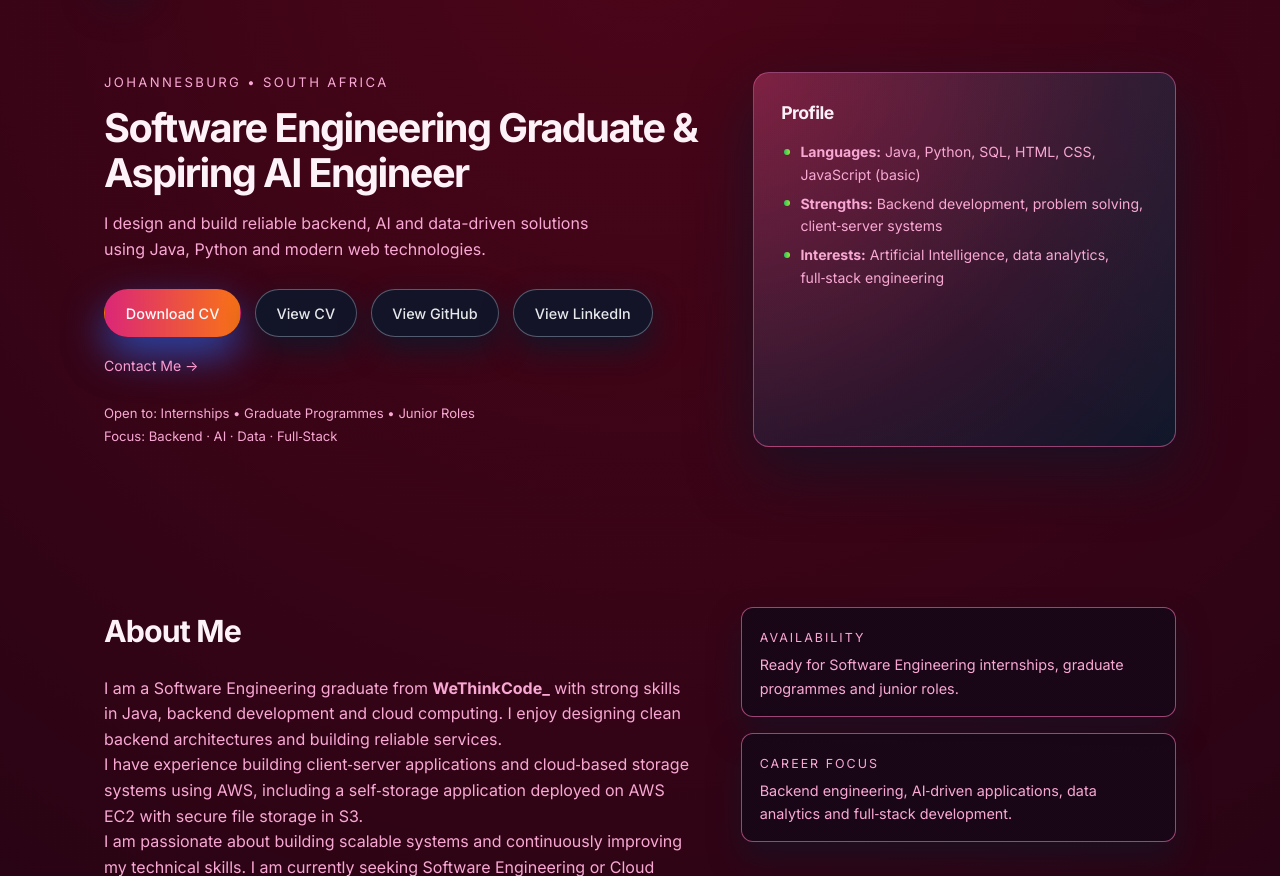
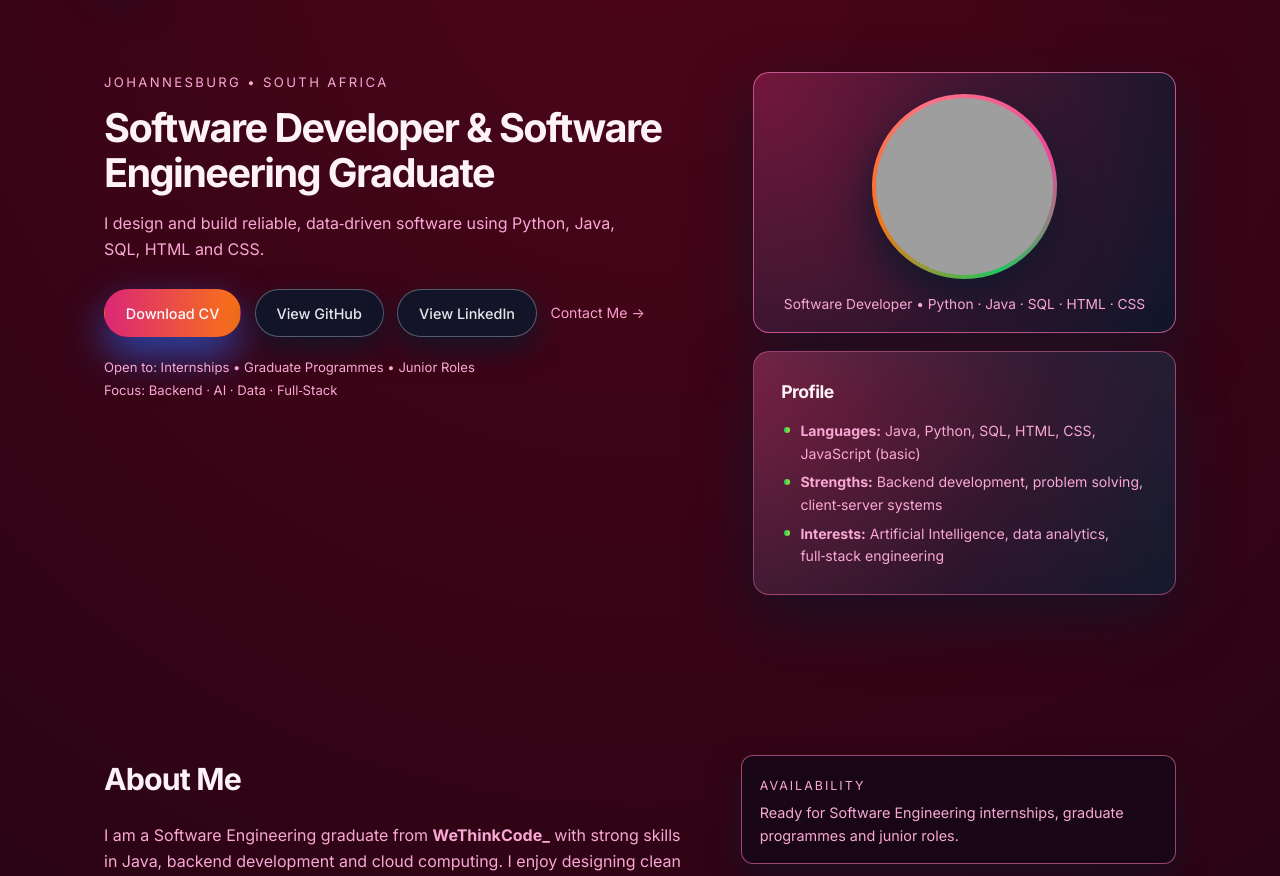
Before and after one commit to Charity2001/Portfolio, a Flask app: page / in a window 1280 px wide. Shown: the part 75-951 px from the top of the page. Run offline with Flask 3, Linux system fonts and the light colour scheme; grey boxes are pictures that could not be loaded.

Commit message:
Add profile photo card and CV download
Made-with: Cursor

# Conflicts:
#	templates/index.html

```diff
--- a/static/style.css
+++ b/static/style.css
@@ -382,6 +382,8 @@ ul {
 .hero-panel {
   display: flex;
   align-items: stretch;
+  flex-direction: column;
+  gap: 1.1rem;
 }
 
 .hero-card {
@@ -437,6 +439,40 @@ ul {
   height: 6px;
   border-radius: 999px;
   background: linear-gradient(to right, #22c55e, #a3e635);
+}
+
+.hero-photo-card {
+  border-radius: var(--radius-lg);
+  padding: 1.3rem 1.4rem 1.1rem;
+  background: radial-gradient(circle at top left, rgba(236, 72, 153, 0.28), rgba(15, 23, 42, 0.98));
+  border: 1px solid rgba(248, 113, 181, 0.7);
+  box-shadow: var(--shadow-soft);
+  text-align: center;
+  position: relative;
+  overflow: hidden;
+}
+
+.hero-photo-ring {
+  width: 185px;
+  height: 185px;
+  margin: 0 auto 0.85rem;
+  border-radius: 999px;
+  padding: 4px;
+  background: conic-gradient(from 160deg, #22c55e, #f97316, #fb7185, #ec4899, #22c55e);
+  box-shadow: 0 18px 45px rgba(15, 23, 42, 1);
+}
+
+.hero-photo {
+  width: 100%;
+  height: 100%;
+  border-radius: inherit;
+  object-fit: cover;
+  display: block;
+}
+
+.hero-photo-card figcaption {
+  font-size: 0.86rem;
+  color: var(--text-muted);
 }
 
 @media (max-width: 900px) {
--- a/templates/index.html
+++ b/templates/index.html
@@ -63,15 +63,16 @@
       <div class="shell hero-grid">
         <div class="hero-copy">
           <p class="hero-kicker">Johannesburg • South Africa</p>
-          <h1>Software Engineering Graduate &amp; Aspiring AI Engineer</h1>
+          <h1>Software Developer &amp; Software Engineering Graduate</h1>
           <p class="hero-subtitle">
-            I design and build reliable backend, AI and data-driven solutions using
-            Java, Python and modern web technologies.
+            I design and build reliable, data‑driven software using
+            Python, Java, SQL, HTML and CSS.
           </p>
 
           <div class="hero-actions">
-            <a href="assets/Tsatsawane_Bombi_updated_Resume.pdf" download class="btn btn-primary">Download CV</a>
-            <a href="assets/Tsatsawane_Bombi_updated_Resume.pdf" target="_blank" class="btn btn-secondary">View CV</a>
+            <a class="btn btn-primary" href="{{ url_for('static', filename='cv/Bombi_Tsatsawane_Resume.pdf') }}" target="_blank" rel="noopener">
+              Download CV
+            </a>
             <a class="btn btn-secondary" href="https://github.com/Charity2001" target="_blank" rel="noopener">
               View GitHub
             </a>
@@ -90,6 +91,15 @@
         </div>
 
         <div class="hero-panel">
+          <figure class="hero-photo-card">
+            <div class="hero-photo-ring">
+              <img src="{{ url_for('static', filename='images/bombi.jpg') }}"
+                   alt="Portrait of Bombi Tsatsawane Charity"
+                   class="hero-photo">
+            </div>
+            <figcaption>Software Developer • Python · Java · SQL · HTML · CSS</figcaption>
+          </figure>
+
           <div class="hero-card">
             <h2>Profile</h2>
             <ul>
```
